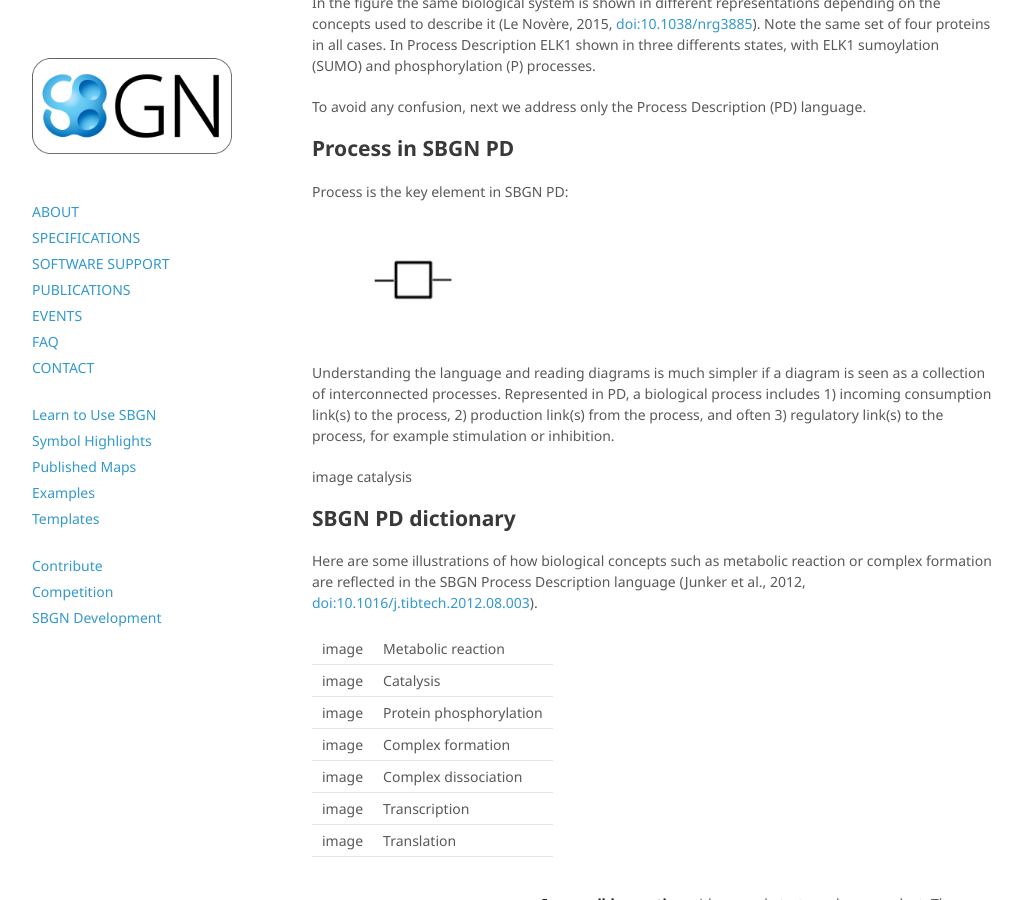
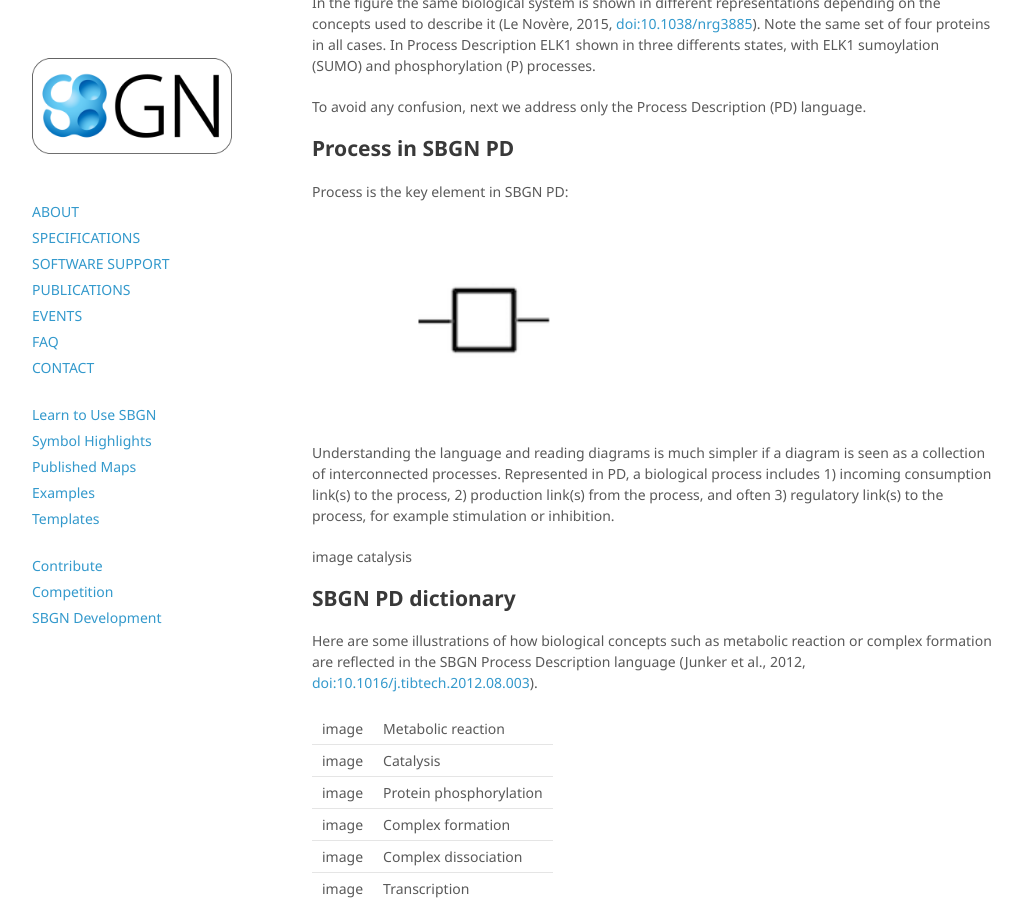
Before and after one commit to sbgn/sbgn, a Jekyll site: the page built from docs/learning_sbgn.md, in a window 1280 px wide and 900 px high, scrolled down 572 px. Shown: the whole window, without its empty margins (128-1150 px from the left). Built offline with Jekyll 4.4.1, drawn with Linux system fonts in a browser that asks for light colours; nearby versions of some CDN libraries.

Commit message:
Update learning_sbgn.md

```diff
--- a/docs/learning_sbgn.md
+++ b/docs/learning_sbgn.md
@@ -22,7 +22,7 @@ permalink: /learning_sbgn
 
 <p>Process is the key element in SBGN PD: </p>
 
-![Process glyph](/sbgn/images/learning/process.png){:width="200px"}
+![Process](/sbgn/images/learning/process.png){:height="50%" width="50%"}
 
 <p>Understanding the language and reading diagrams is much simpler if a diagram is seen as a collection of interconnected processes. Represented in PD, a biological process includes 1) incoming consumption link(s) to the process, 2) production link(s) from the process, and often 3) regulatory link(s) to the process, for example stimulation or inhibition.</p>
 
```
